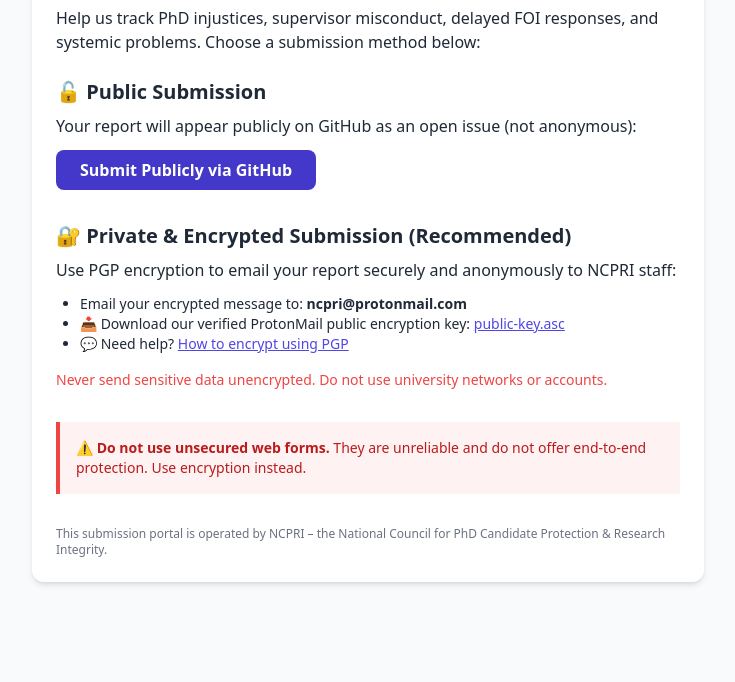
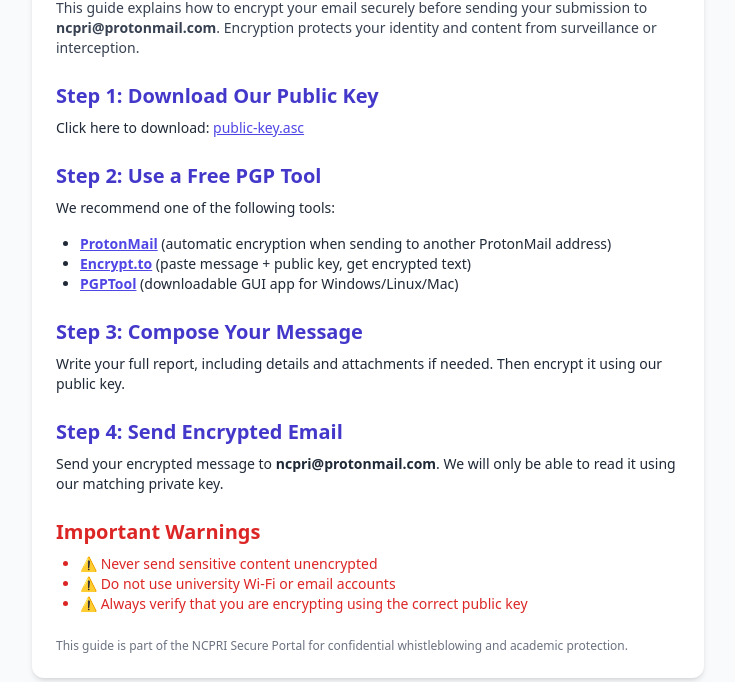
Before and after one commit to costapaquette/ncpri-site, a plain HTML site: page how-to-encrypt.html in a window 1280 px wide. Shown: the part 118-800 px from the top of the page, without its empty margins (272-1007 px from the left). Drawn offline with nearby package versions, Linux system fonts and the light colour scheme.

Commit message:
Add working encryption guide for PGP submissions

```diff
--- a/how-to-encrypt.html
+++ b/how-to-encrypt.html
@@ -1,50 +1,46 @@
 <!DOCTYPE html>
 <html lang="en">
 <head>
-  <meta charset="UTF-8">
-  <title>Submit a Report – NCPRI</title>
-  <meta name="viewport" content="width=device-width, initial-scale=1.0">
+  <meta charset="UTF-8" />
+  <title>How to Encrypt Using PGP – NCPRI</title>
+  <meta name="viewport" content="width=device-width, initial-scale=1.0" />
   <link href="https://fonts.googleapis.com/css2?family=Inter:wght@400;600&display=swap" rel="stylesheet">
   <script src="https://cdn.tailwindcss.com"></script>
 </head>
 <body class="bg-gray-50 font-sans text-gray-800">
+  <div class="max-w-2xl mx-auto p-6 mt-10 bg-white shadow-md rounded-xl">
+    <h1 class="text-3xl font-bold text-indigo-700 mb-4">🔐 How to Encrypt Your Report Using PGP</h1>
+    <p class="mb-6 text-sm text-gray-700">
+      This guide explains how to encrypt your email securely before sending your submission to <strong>ncpri@protonmail.com</strong>. Encryption protects your identity and content from surveillance or interception.
+    </p>
 
-  <div class="max-w-2xl mx-auto p-6 mt-12 bg-white shadow-md rounded-xl">
-    <h1 class="text-3xl font-bold text-indigo-700 mb-4">📨 NCPRI Submission Portal</h1>
-    <p class="mb-6">Help us track PhD injustices, supervisor misconduct, delayed FOI responses, and systemic problems. Choose a submission method below:</p>
+    <h2 class="text-xl font-semibold text-indigo-700 mt-6 mb-2">Step 1: Download Our Public Key</h2>
+    <p class="text-sm mb-4">Click here to download: <a href="public-key.asc" class="text-indigo-600 underline">public-key.asc</a></p>
 
-    <!-- 🔓 PUBLIC SUBMISSION -->
-    <div class="mb-8">
-      <h2 class="text-xl font-semibold mb-2">🔓 Public Submission</h2>
-      <p class="mb-3">Your report will appear publicly on GitHub as an open issue (not anonymous):</p>
-      <a href="https://github.com/costapaquette/ncpri-site/issues/new?template=submission.md"
-         class="bg-indigo-700 text-white font-semibold px-6 py-2 rounded-lg hover:bg-indigo-800 transition inline-block"
-         target="_blank">
-        Submit Publicly via GitHub
-      </a>
-    </div>
+    <h2 class="text-xl font-semibold text-indigo-700 mt-6 mb-2">Step 2: Use a Free PGP Tool</h2>
+    <p class="text-sm mb-4">We recommend one of the following tools:</p>
+    <ul class="list-disc ml-6 text-sm mb-4">
+      <li><strong><a href="https://proton.me/mail" target="_blank" class="text-indigo-600 underline">ProtonMail</a></strong> (automatic encryption when sending to another ProtonMail address)</li>
+      <li><strong><a href="https://encrypt.to/" target="_blank" class="text-indigo-600 underline">Encrypt.to</a></strong> (paste message + public key, get encrypted text)</li>
+      <li><strong><a href="https://pgptool.github.io/" target="_blank" class="text-indigo-600 underline">PGPTool</a></strong> (downloadable GUI app for Windows/Linux/Mac)</li>
+    </ul>
 
-    <!-- 🔐 PRIVATE SUBMISSION -->
-    <div class="mb-8">
-      <h2 class="text-xl font-semibold mb-2">🔐 Private & Encrypted Submission (Recommended)</h2>
-      <p class="mb-3">Use PGP encryption to email your report securely and anonymously to NCPRI staff:</p>
-      <ul class="list-disc ml-6 text-sm mb-4">
-        <li>Email your encrypted message to: <strong>ncpri@protonmail.com</strong></li>
-        <li>📥 Download our verified ProtonMail public encryption key: <a href="public-key.asc" class="text-indigo-600 underline">public-key.asc</a></li>
-        <li>💬 Need help? <a href="how-to-encrypt.html" class="text-indigo-600 underline">How to encrypt using PGP</a></li>
-      </ul>
-      <p class="text-sm text-red-500">Never send sensitive data unencrypted. Do not use university networks or accounts.</p>
-    </div>
+    <h2 class="text-xl font-semibold text-indigo-700 mt-6 mb-2">Step 3: Compose Your Message</h2>
+    <p class="text-sm mb-4">Write your full report, including details and attachments if needed. Then encrypt it using our public key.</p>
 
-    <!-- 🚫 UNSAFE FORM WARNING -->
-    <div class="border-l-4 border-red-500 bg-red-50 p-4 text-sm text-red-700">
-      <strong>⚠️ Do not use unsecured web forms.</strong> They are unreliable and do not offer end-to-end protection. Use encryption instead.
-    </div>
+    <h2 class="text-xl font-semibold text-indigo-700 mt-6 mb-2">Step 4: Send Encrypted Email</h2>
+    <p class="text-sm mb-4">Send your encrypted message to <strong>ncpri@protonmail.com</strong>. We will only be able to read it using our matching private key.</p>
 
-    <p class="text-xs text-gray-500 mt-8">
-      This submission portal is operated by NCPRI – the National Council for PhD Candidate Protection & Research Integrity.
+    <h2 class="text-xl font-semibold text-red-600 mt-6 mb-2">Important Warnings</h2>
+    <ul class="list-disc ml-6 text-sm text-red-600 mb-4">
+      <li>⚠️ Never send sensitive content unencrypted</li>
+      <li>⚠️ Do not use university Wi-Fi or email accounts</li>
+      <li>⚠️ Always verify that you are encrypting using the correct public key</li>
+    </ul>
+
+    <p class="text-xs text-gray-500 mt-6">
+      This guide is part of the NCPRI Secure Portal for confidential whistleblowing and academic protection.
     </p>
   </div>
-
 </body>
 </html>
```
